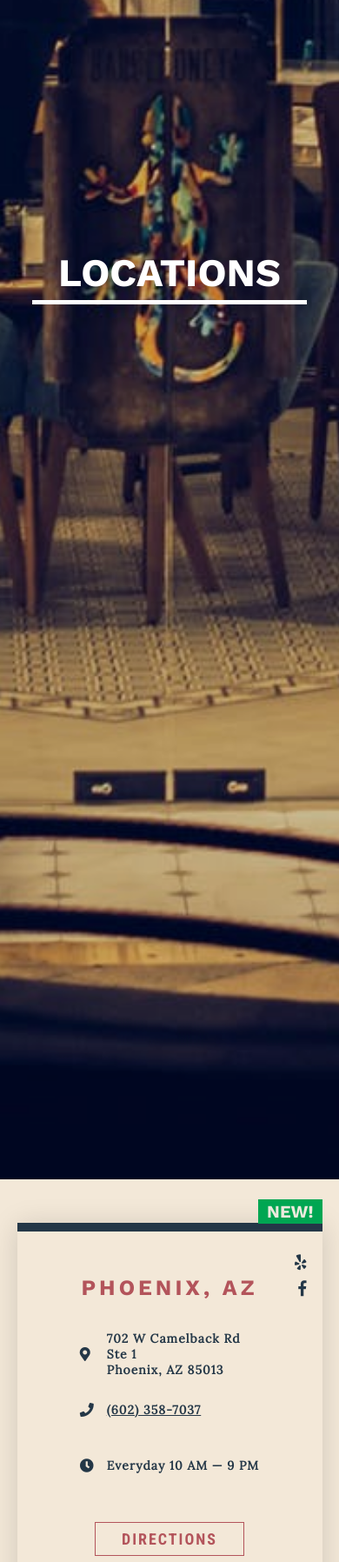
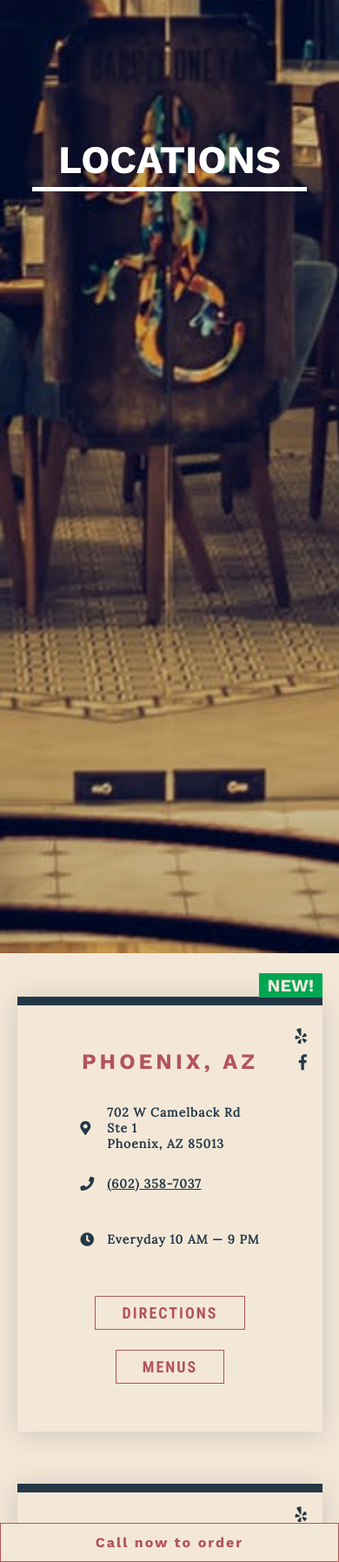
Before and after one commit to GoldenMouse/PTNoodles, a Django app: page /locations in a window 390 px wide. Shown: the part 804-2600 px from the top of the page at 87% size. Run offline with Django 3.2, Linux system fonts and the light colour scheme; some libraries are stand-ins or nearby versions; some web fonts are replaced.

Commit message:
add callnow modal

```diff
--- a/main/static/css/styles.css
+++ b/main/static/css/styles.css
@@ -118,6 +118,9 @@
   flex-direction: column;
   position: relative;
   overflow: auto; }
+  @media only screen and (max-width: 64em) {
+    .content {
+      padding-bottom: 4rem; } }
 
 .footer {
   text-align: center;
@@ -126,12 +129,31 @@
   font-family: 'Saira Semi Condensed', sans-serif;
   text-transform: uppercase;
   background-color: var(--color-bg-primary);
-  padding: 1.5rem; }
+  padding: 1.5rem;
+  cursor: pointer; }
   .footer a:hover {
     color: var(--color-text-light); }
   @media only screen and (max-width: 64em) {
     .footer {
       display: none; } }
+  .footer__mobile {
+    display: none; }
+    @media only screen and (max-width: 64em) {
+      .footer__mobile {
+        display: block;
+        position: fixed;
+        bottom: 0;
+        width: 100%;
+        padding: 1.2rem;
+        color: red;
+        z-index: 1000;
+        background-color: var(--color-bg-rose);
+        border: 1px solid var(--color-bg-primary);
+        cursor: pointer; }
+        .footer__mobile a {
+          color: var(--color-text-primary);
+          font-size: 1.6rem;
+          letter-spacing: 0.2rem; } }
 
 .hidden {
   opacity: 0 !important;
@@ -277,7 +299,7 @@
   position: absolute; }
 
 .banner {
-  min-height: 80vh;
+  min-height: 70vh;
   width: 100%;
   display: flex;
   position: relative; }
@@ -350,6 +372,69 @@
     color: var(--color-bg-rose);
     background-color: var(--color-bg-primary); }
 
+.modal__callnow {
+  display: flex;
+  flex-direction: column;
+  align-items: center;
+  justify-content: center;
+  max-height: 0;
+  position: fixed;
+  z-index: 5000;
+  bottom: 0;
+  width: 32rem;
+  background-color: var(--color-bg-rose);
+  text-align: center;
+  overflow: hidden;
+  transition-property: all;
+  transition-duration: .4s;
+  transition-timing-function: cubic-bezier(0.93, 0.12, 0.35, 0.87);
+  height: 100vh; }
+  @media only screen and (max-width: 64em) {
+    .modal__callnow {
+      width: 100%; } }
+
+.callnow--close {
+  width: 100%;
+  padding-right: 1rem;
+  text-align: right;
+  font-size: 3.5rem;
+  color: var(--color-text-primary);
+  position: absolute;
+  top: 0;
+  right: 0;
+  cursor: pointer; }
+
+.callnow--card {
+  display: flex;
+  flex-direction: column; }
+
+.callnow--card__item {
+  margin: 2rem;
+  display: flex;
+  justify-content: flex-start;
+  font-size: 1.4rem;
+  border: 1px solid var(--color-bg-rose); }
+  .callnow--card__item:hover {
+    border: 1px solid var(--color-bg-primary); }
+  .callnow--card__item > div {
+    text-align: center;
+    padding: 1rem;
+    border: 1px solid var(--color-bg-primary);
+    color: var(--color-bg-primary); }
+  .callnow--card__item div:nth-child(1) {
+    width: 10rem;
+    background-color: var(--color-bg-primary);
+    color: var(--color-bg-rose); }
+  .callnow--card__item div:nth-child(3) {
+    background-color: var(--color-bg-primary);
+    color: var(--color-bg-rose);
+    border-left: none;
+    padding: 0; }
+    .callnow--card__item div:nth-child(3) i {
+      padding: 1rem 1.5rem; }
+    .callnow--card__item div:nth-child(3) a:hover {
+      color: var(--color-bg-rose); }
+
 .sidebar {
   flex: 0 0 32rem;
   overflow-y: auto;
@@ -413,7 +498,8 @@
 
 .emblem {
   width: auto;
-  height: 10rem; }
+  height: 13rem;
+  margin: 2rem 0; }
   @media only screen and (max-width: 64em) {
     .emblem__mobile {
       height: 5rem;
@@ -524,20 +610,10 @@
   .index__hero--img {
     width: 50%;
     height: 50vh;
-    filter: brightness(90%);
-    /*
-        @media only screen and (max-width: $bp-medium) {
-            width: 100%;
-
-            &:nth-child(2) {
-                display: none;
-            }
-
-            &:nth-child(3){
-                display: none;
-            }
-        }
-        */ }
+    filter: brightness(90%); }
+    @media only screen and (max-width: 64em) {
+      .index__hero--img {
+        height: 46vh; } }
   .index__hero--title {
     display: flex;
     flex-direction: column;
@@ -830,7 +906,7 @@
   border-top: 1rem solid var(--color-bg-dark);
   box-shadow: 0rem 0.3rem 3rem rgba(0, 0, 0, 0.15);
   background-color: var(--color-bg-rose);
-  animation-duration: 1.5s;
+  animation-duration: 0.5s;
   transition-timing-function: ease-in-out; }
   .card__container {
     margin: 4rem 0;
--- a/main/static/js/global.js
+++ b/main/static/js/global.js
@@ -14,10 +14,7 @@
     document.querySelector(".hamburger").addEventListener("click", openNav);
 }
 
-// Look for .hamburger
 var hamburger = document.querySelector(".hamburger");
-// On click
-/** */
 hamburger.addEventListener("click", function() {
     hamburger.classList.toggle("change");
     openNav();
@@ -25,7 +22,7 @@
 
 
 /***
-   Sub Nav Button Effects
+   SubNav Menu Button Effects
 ***/
 
 
@@ -110,3 +107,30 @@
         }
     }
 }
+
+/*** Call Now Btn ***/
+var footer_btn = document.querySelector(".footer");
+var callnow_btn = document.querySelector(".footer__mobile");
+var callnow_close_btn = document.querySelector(".callnow--close");
+var callnow_modal = document.querySelector(".modal__callnow");
+
+function callnow_open () {
+   callnow_modal.style.maxHeight= "100vh";
+}
+
+function callnow_close () {
+   callnow_modal.style.maxHeight= "0";
+}
+
+callnow_btn.addEventListener("click", function(){
+    callnow_open();
+});
+
+footer_btn.addEventListener("click", function(){
+    callnow_open();
+});
+
+
+callnow_close_btn.addEventListener("click", function(){
+    callnow_close();
+});
--- a/main/templates/base.html
+++ b/main/templates/base.html
@@ -28,6 +28,31 @@
     </head>
 
     <body>
+        <div class="modal__callnow">
+            <div class="callnow--close">&times;</div>
+            <div class="callnow--card">
+                <div class="callnow--card__item">
+                    <div>Phoenix</div>
+                    <div>602-358-7037</div>
+                    <div><a href="tel:602-358-7037"><i class="fas fa-phone"></i></a></div>
+                </div>
+                <div class="callnow--card__item">
+                    <div>Avondale</div>
+                    <div>623-936-7633</div>
+                    <div><a href="tel:623-936-7633"><i class="fas fa-phone"></i></a></div>
+                </div>
+                <div class="callnow--card__item">
+                    <div>Surprise</div>
+                    <div>623-322-8399</div>
+                    <div><a href="tel:623-322-8399"><i class="fas fa-phone"></i></a></div>
+                </div>
+                <div class="callnow--card__item">
+                    <div>Goodyear</div>
+                    <div>623-536-2099</div>
+                    <div><a href="tel:623-536-2099"><i class="fas fa-phone"></i></a></div>
+                </div>
+            </div>
+        </div>
         {% block modal %}{% endblock %}
 
         <!-- MOBILE NAVS -->
@@ -46,8 +71,23 @@
                     <li><a href="#" id="mobile__links--menus">menus</a></li>
                     <li><a href="{% url "gallery" %}">gallery</a></li>
                     <li><a href="{% url "contact" %}">contact</a></li>
-                    <li><a href="#">reservations</a></li>
                 </ul>
+
+                <div class="social">
+                    <ul>
+                        <li>
+                            <a href="{% url "locations" %}#locations" >
+                                <i class="fab fa-facebook-f circular"></i>
+                            </a>
+                        </li>
+                        <li>
+                            <a href="{% url "locations" %}#locations"><i class="fab fa-yelp circular"></i></a>
+                        </li>
+                        <li>
+                            <a href="{% url "contact" %}#contactus"><i class="fas fa-envelope circular"></i></a>
+                        </li>
+                    </ul>
+                </div>
             </nav>
 
             <!-- MOBILE MENU NAVS -->
@@ -88,7 +128,7 @@
                         </a>
                     </header>
 
-                    <div class="emblem">
+                    <div>
                         <a href="{% url "index" %}">
                             <img
                                 src="https://s3-us-west-2.amazonaws.com/mwee-images/pt-logo-emblem-only-white.png" class="emblem"
@@ -96,14 +136,13 @@
                         </a>
                     </div>
 
+                    <!--
                     <div class="contact-info">
                         <div class="contact-info__addr">
-                            <a href="#">1590 Second Ave, New York, NY</a>
-                        </div>
-                        <div class="contact-info__phone">
-                            <a href="#">669.224.0316</a>
+                            Now serving 5 locations in Arizona!
                         </div>
                     </div>
+                    -->
 
                     <nav class="navs" id="main-navs">
                         <ul>
@@ -111,19 +150,20 @@
                             <li><a href="#" id="navs__link--menus">menus</a></li>
                             <li><a href="{% url "gallery" %}">gallery</a></li>
                             <li><a href="{% url "contact" %}">contact</a></li>
-                            <li><a href="#">reservations</a></li>
                         </ul>
 
                         <div class="social">
                             <ul>
                                 <li>
-                                    <a href="#"><i class="fab fa-facebook-f circular"></i></a>
+                                    <a href="{% url "locations" %}#locations" >
+                                        <i class="fab fa-facebook-f circular"></i>
+                                    </a>
                                 </li>
                                 <li>
-                                    <a href="#"><i class="fab fa-instagram circular"></i></a>
+                                    <a href="{% url "locations" %}#locations"><i class="fab fa-yelp circular"></i></a>
                                 </li>
                                 <li>
-                                    <a href="#"><i class="fas fa-envelope circular"></i></a>
+                                    <a href="{% url "contact" %}#contactus"><i class="fas fa-envelope circular"></i></a>
                                 </li>
                             </ul>
                         </div>
@@ -163,6 +203,12 @@
                 </div>
                 <!-- END MOBILE HEADER -->
 
+                <!-- MOBILE FOOTER -->
+                <div class="footer__mobile">
+                    <h4><a href="#" class="footer__mobile--btn">Call now to order</a></h4>
+                </div>
+                <!-- END MOBILE FOOTER -->
+
                 <div class="footer">
                     <h4><a href="#">Call now to order</a></h4>
                 </div>
--- a/main/templates/locations.html
+++ b/main/templates/locations.html
@@ -14,7 +14,7 @@
 </div>
 
 <div id="locations">
-    <div class="card animated fadeInUp">
+    <div class="card animated zoomIn">
         <div class="card__social">
             <a href="https://www.yelp.com/biz/pt-noodles-avondale-avondale-2" target="_blank" class="">
                 <i class="fab fa-yelp card__social--icons"></i>
@@ -50,10 +50,10 @@
     </div>
 
     <div class="card"
-        data-aos="fade-up"
+        data-aos="zoom-in"
         data-aos-offset="-50"
         data-aos-easing="ease-in-out"
-        data-aos-duration="1000">
+        data-aos-duration="600">
         <div class="card__social">
             <a href="https://www.yelp.com/biz/pt-noodle-surprise-2" target="_blank" class="">
                 <i class="fab fa-yelp card__social--icons"></i>
@@ -87,10 +87,10 @@
     </div>
 
     <div class="card"
-        data-aos="fade-up"
+        data-aos="zoom-in"
         data-aos-offset="-50"
         data-aos-easing="ease-in-out"
-        data-aos-duration="1000">
+        data-aos-duration="600">
         <div class="card__social">
             <a href="https://www.yelp.com/biz/pt-noodles-goodyear" target="_blank" class="">
                 <i class="fab fa-yelp card__social--icons"></i>
@@ -122,7 +122,7 @@
         </div>
     </div>
 
-    <div id="phoenix" class="card animated fadeInUp">
+    <div id="phoenix" class="card animated zoomIn">
         <div class="card__social">
             <a href="https://www.yelp.com/biz/pt-noodles-phoenix" target="_blank" class="">
                 <i class="fab fa-yelp card__social--icons"></i>
@@ -156,10 +156,10 @@
     </div>
 
      <div id="glendale" class="card"
-            data-aos="fade-up"
+            data-aos="zoom-in"
             data-aos-offset="-50"
             data-aos-easing="ease-in-out"
-            data-aos-duration="1000">
+            data-aos-duration="600">
         <div class="card__social">
             <a href="#" class=""><i class="fab fa-yelp card__social--icons"></i></a>
             <a href="#" class=""><i class="fab fa-facebook-f card__social--icons"></i></a>
--- a/sass/_locations.scss
+++ b/sass/_locations.scss
@@ -28,7 +28,7 @@
     border-top: 1rem solid var(--color-bg-dark);
     box-shadow: 0rem 0.3rem 3rem rgba(0,0,0,0.15);
     background-color: var(--color-bg-rose);
-    animation-duration: 1.5s;
+    animation-duration: 0.5s;
     transition-timing-function: ease-in-out;
 
 
--- a/sass/_sidebar.scss
+++ b/sass/_sidebar.scss
@@ -87,7 +87,8 @@
 
 .emblem {
     width: auto;
-    height: 10rem;
+    height: 13rem;
+    margin: 2rem 0;
 
     &__mobile {
         @media only screen and (max-width: $bp-medium) {
```
Also changed, not shown: main/static/js/index.js (+11 -0 lines), sass/_globals.scss (+82 -1 lines), sass/_index.scss (+1 -11 lines), sass/_layout.scss (+29 -0 lines).
